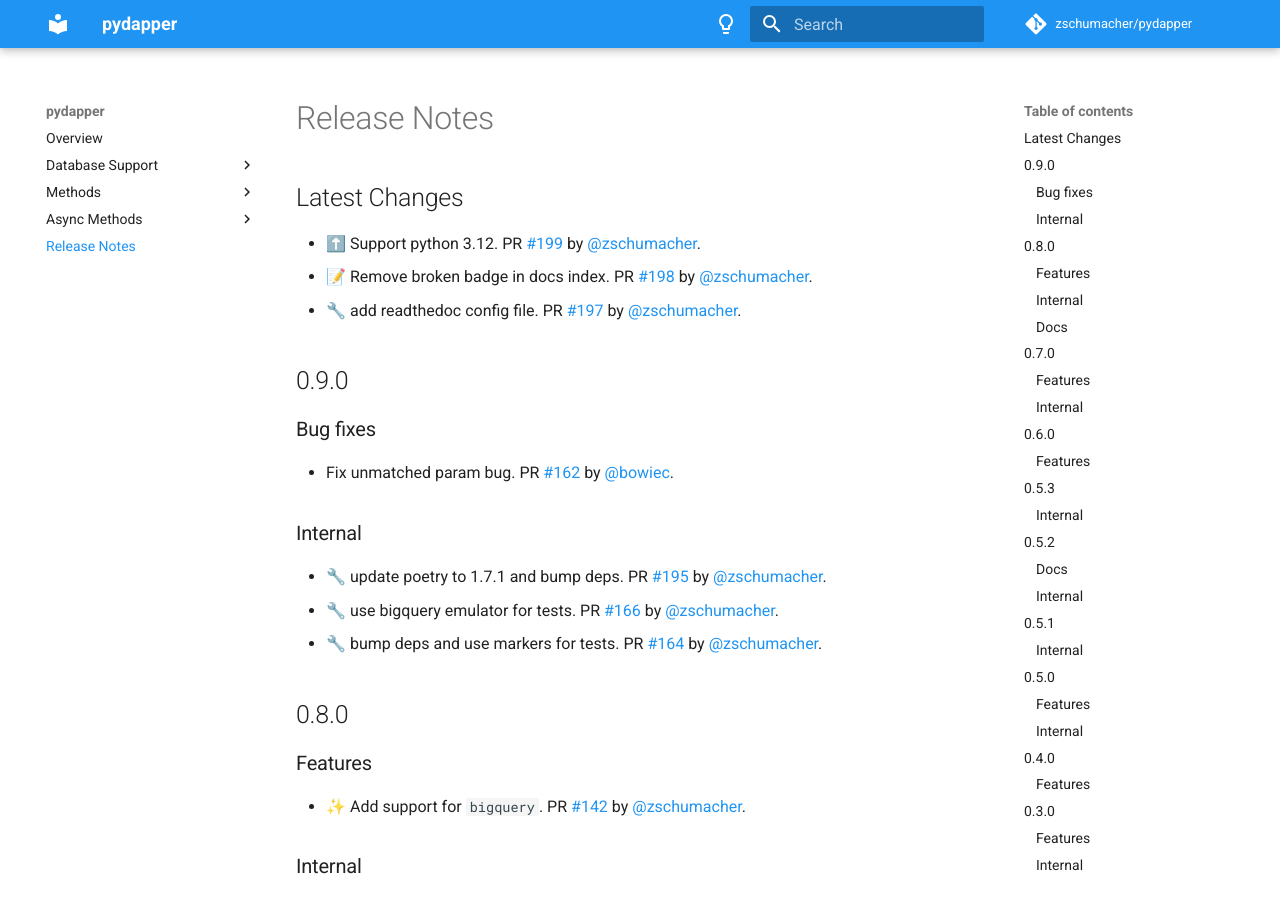
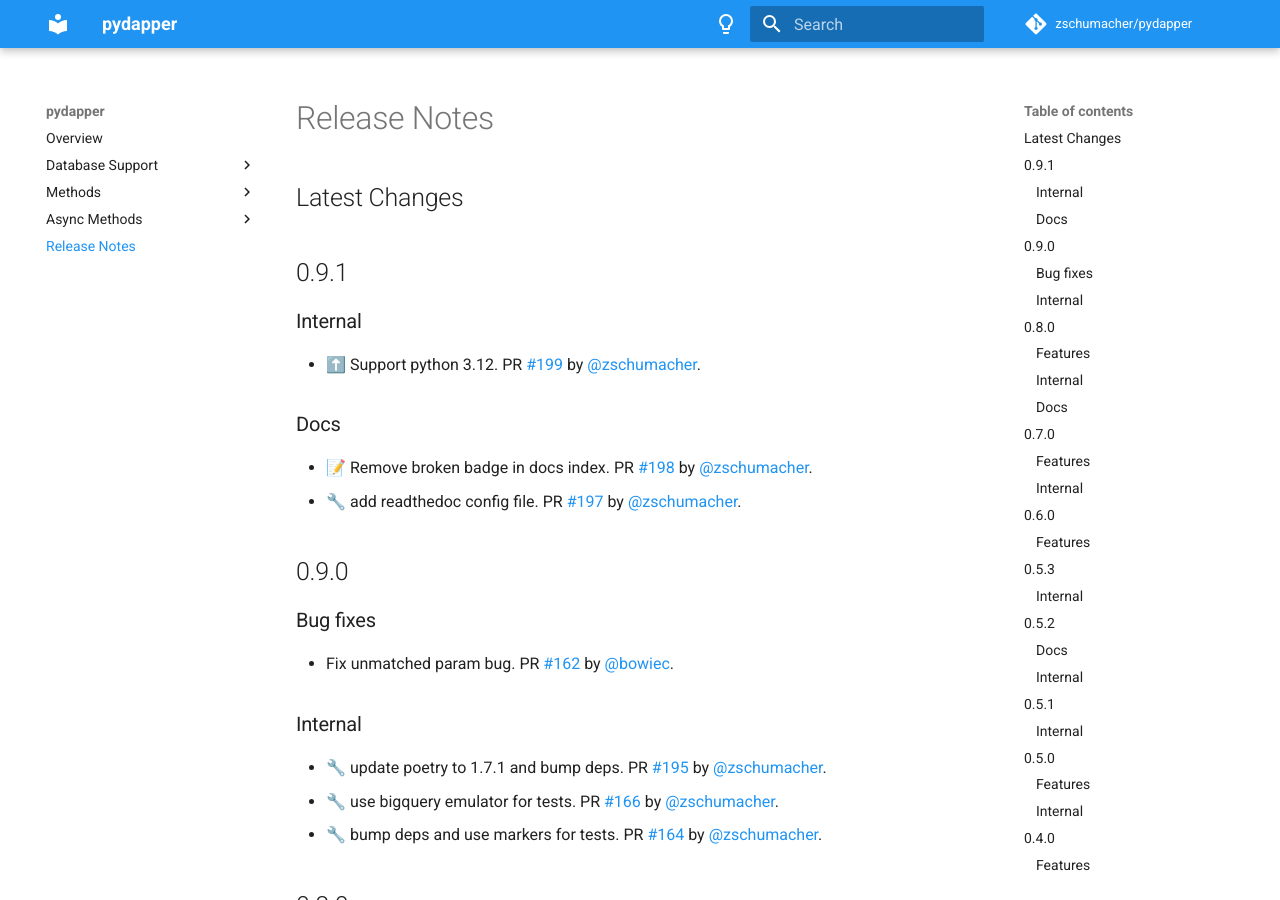
Before and after one commit to zschumacher/pydapper, an MkDocs documentation site: the page built from docs/release_notes.md, in a window 1280 px wide and 900 px high. Built offline with MkDocs 1.6.1 and Material for MkDocs 9.7.7, drawn with Linux system fonts in a browser that asks for light colours; comment, search, counter and statistics services are not loaded.

Commit message:
:sparkles: release 0.9.1

```diff
--- a/docs/release_notes.md
+++ b/docs/release_notes.md
@@ -1,9 +1,14 @@
 
 ## Latest Changes
 
+## 0.9.1
+### Internal
 * ⬆️ Support python 3.12. PR [#199](https://github.com/zschumacher/pydapper/pull/199) by [@zschumacher](https://github.com/zschumacher).
+
+### Docs
 * 📝 Remove broken badge in docs index. PR [#198](https://github.com/zschumacher/pydapper/pull/198) by [@zschumacher](https://github.com/zschumacher).
 * 🔧 add readthedoc config file. PR [#197](https://github.com/zschumacher/pydapper/pull/197) by [@zschumacher](https://github.com/zschumacher).
+
 ## 0.9.0
 ### Bug fixes
 * Fix unmatched param bug. PR [#162](https://github.com/zschumacher/pydapper/pull/162) by [@bowiec](https://github.com/bowiec).
```
